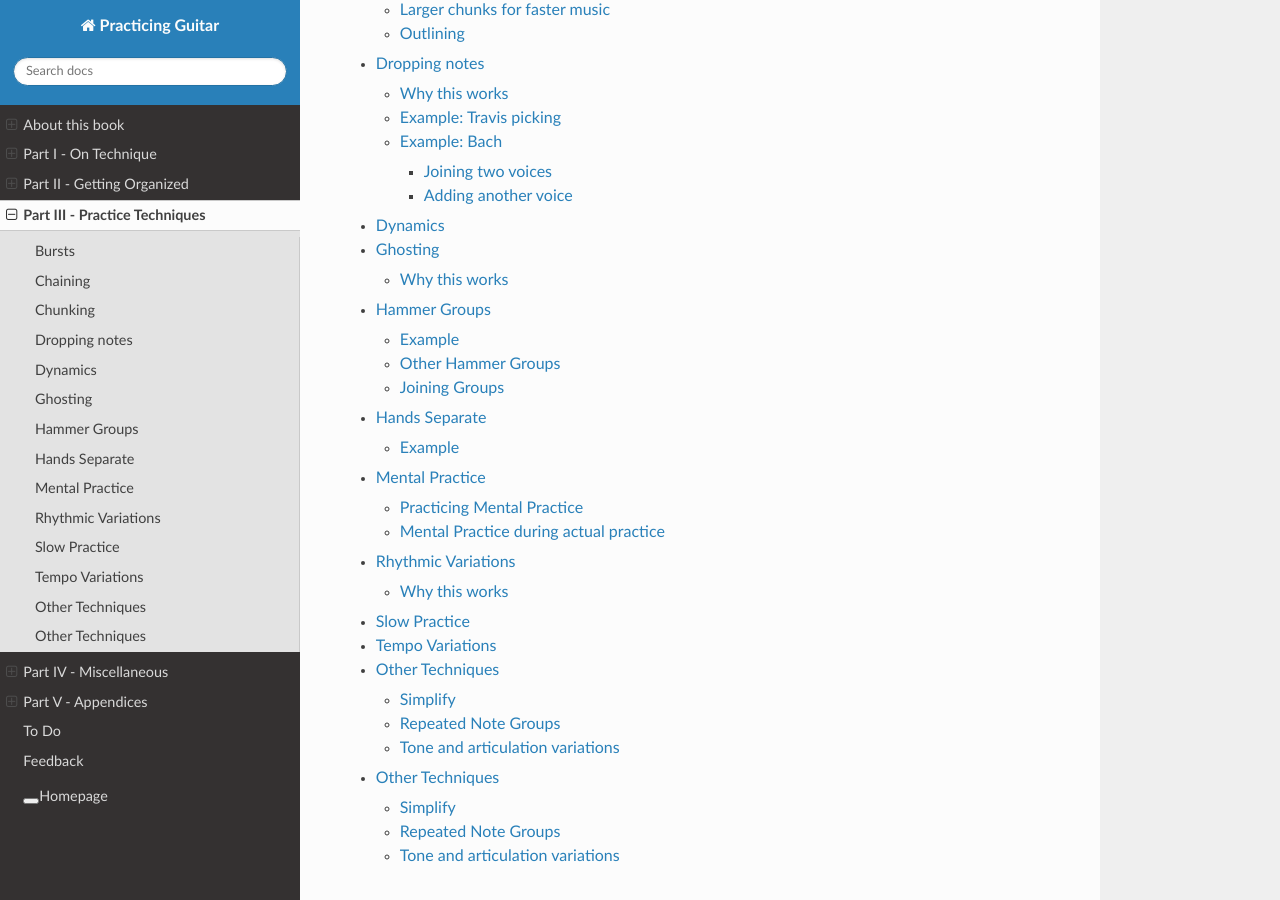
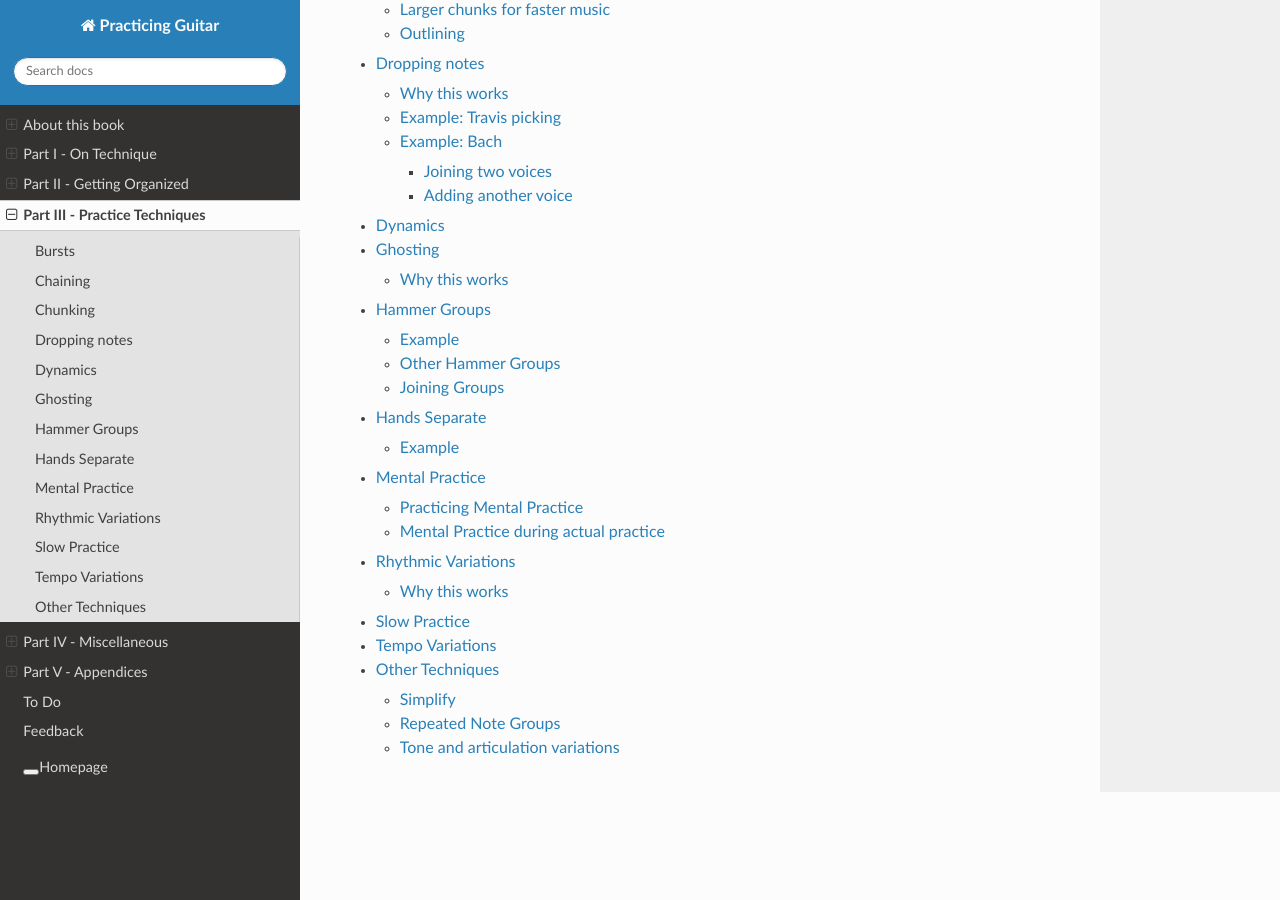
Before and after one commit to jzohrab/practicing-guitar, a Sphinx documentation site: the page built from docs/part-3-techniques/_index.rst, in a window 1280 px wide and 900 px high, scrolled down 1708 px. Built offline with Sphinx 7.4.7 and the Read the Docs theme 2.0.0, drawn with Linux system fonts in a browser that asks for light colours; a script that is not in the unit is left out; some of the changed lines change nothing that is shown.

Commit message:
List things explicitly in index.

```diff
--- a/docs/part-3-techniques/_index.rst
+++ b/docs/part-3-techniques/_index.rst
@@ -29,5 +29,16 @@
    :maxdepth: 3
    :glob:
 
-   *
-   todo-techniques
+   bursts
+   chaining
+   chunking
+   dropping-notes
+   dynamics
+   ghosting
+   hammer-groups
+   hands-separate
+   mental-practice
+   rhythmic-variations
+   slow-practice
+   tempo-variations
+   other
```
Also changed, not shown: docs/part-3-techniques/other.rst (renamed from docs/part-3-techniques/todo-techniques.rst).
